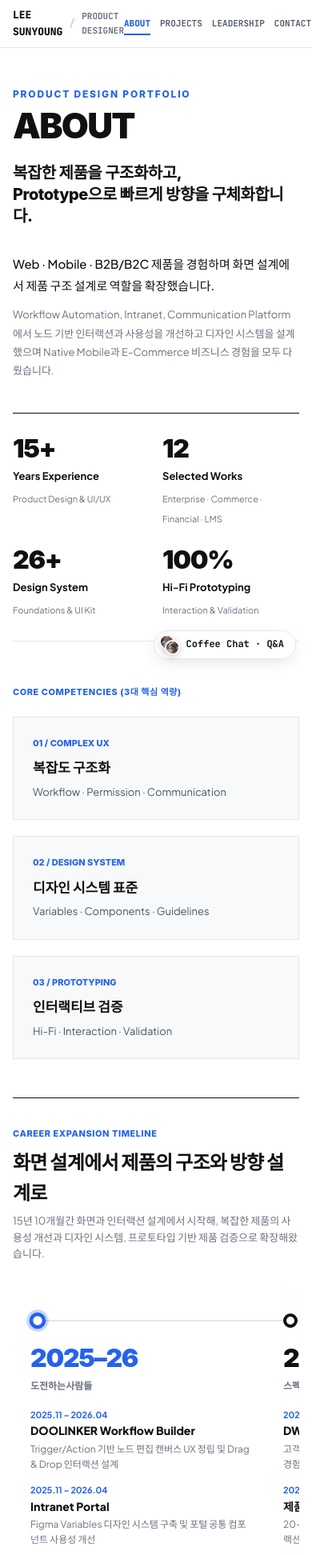
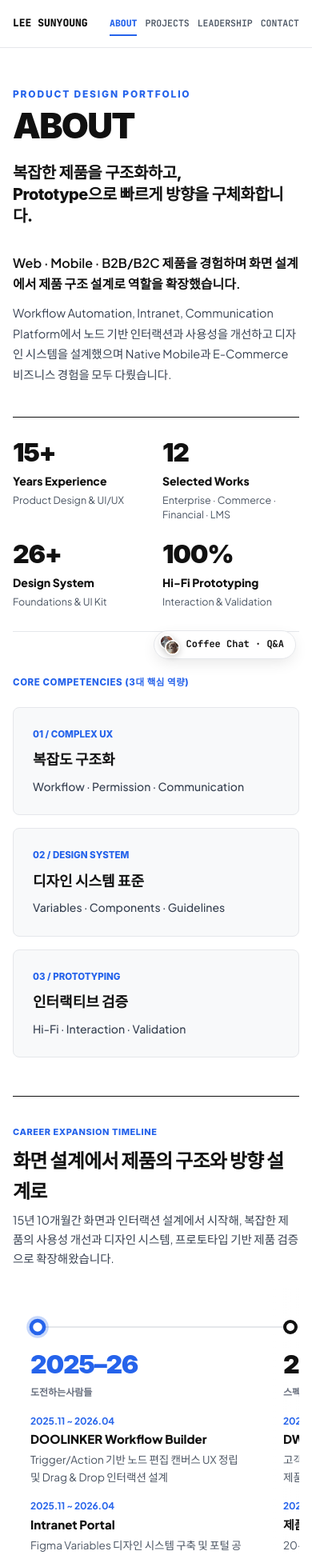
Before and after one commit to mobius38/sylee-portfolio, a React (Vite) app: page / in a window 390 px wide. Shown: the top 1944 px of the page at 80% size. Built offline with nearby package versions, Linux system fonts and the light colour scheme; the HTML template or start-up script is replaced by a standard one.

Commit message:
fix(ui): resolve mobile GNB header overlap and enhance body description font size & contrast

```diff
--- a/src/components/layout/GnbHeader.tsx
+++ b/src/components/layout/GnbHeader.tsx
@@ -57,16 +57,21 @@ export function GnbHeader({ w }: { w: number }) {
           display: "flex",
           alignItems: "center",
           gap: "8px",
+          whiteSpace: "nowrap",
         }}
       >
         <span>LEE SUNYOUNG</span>
-        <span style={{ color: "#D1D5DB" }}>/</span>
-        <span style={{ fontSize: "11px", color: "#6B7280", fontWeight: 700 }}>PRODUCT DESIGNER</span>
+        {!isMobile && (
+          <>
+            <span style={{ color: "#D1D5DB" }}>/</span>
+            <span style={{ fontSize: "11px", color: "#6B7280", fontWeight: 700 }}>PRODUCT DESIGNER</span>
+          </>
+        )}
       </a>
 
       {/* Nav 4 Items + Download Button */}
-      <div style={{ display: "flex", alignItems: "center", gap: isMobile ? "12px" : "28px" }}>
-        <nav style={{ display: "flex", gap: isMobile ? "12px" : "24px" }}>
+      <div style={{ display: "flex", alignItems: "center", gap: isMobile ? "8px" : "28px" }}>
+        <nav style={{ display: "flex", gap: isMobile ? "10px" : "24px" }}>
           {navItems.map((item) => {
             const isActive = activeSection === item.id;
             return (
@@ -75,12 +80,13 @@ export function GnbHeader({ w }: { w: number }) {
                 href={item.href}
                 style={{
                   fontFamily: "'JetBrains Mono', monospace",
-                  fontSize: isMobile ? "11px" : "13px",
+                  fontSize: isMobile ? "11.5px" : "13px",
                   fontWeight: isActive ? 900 : 600,
                   color: isActive ? "#2563EB" : "#4B5563",
                   textDecoration: "none",
                   position: "relative",
                   padding: "4px 0",
+                  whiteSpace: "nowrap",
                   transition: "color 0.15s ease",
                 }}
               >
--- a/src/components/sections/HeroProfileSection.tsx
+++ b/src/components/sections/HeroProfileSection.tsx
@@ -252,10 +252,10 @@ export function HeroProfileSection({ w }: { w: number }) {
 
       {/* 2. Narrative Sentences */}
       <div style={{ maxWidth: "960px", marginBottom: isMobile ? "40px" : "60px" }}>
-        <p style={{ fontSize: isMobile ? "15px" : "18px", color: "#111111", lineHeight: 1.8, fontWeight: 500, margin: "0 0 12px 0" }}>
+        <p style={{ fontSize: isMobile ? "16px" : "19px", color: "#111111", lineHeight: 1.6, fontWeight: 600, margin: "0 0 12px 0" }}>
           Web · Mobile · B2B/B2C 제품을 경험하며 화면 설계에서 제품 구조 설계로 역할을 확장했습니다.
         </p>
-        <p style={{ fontSize: isMobile ? "13px" : "16px", color: "#6B7280", lineHeight: 1.8, margin: 0 }}>
+        <p style={{ fontSize: isMobile ? "14.5px" : "16.5px", color: "#374151", lineHeight: 1.75, margin: 0 }}>
           Workflow Automation, Intranet, Communication Platform에서 노드 기반 인터랙션과 사용성을 개선하고 디자인 시스템을 설계했으며 Native Mobile과 E-Commerce 비즈니스 경험을 모두 다뤘습니다.
         </p>
       </div>
@@ -288,10 +288,10 @@ export function HeroProfileSection({ w }: { w: number }) {
             >
               {m.num}
             </span>
-            <strong style={{ fontSize: isMobile ? "13px" : "15px", color: "#111111", display: "block", marginBottom: "3px" }}>
+            <strong style={{ fontSize: isMobile ? "14px" : "16px", color: "#111111", fontWeight: 800, display: "block", marginBottom: "4px" }}>
               {m.label}
             </strong>
-            <span style={{ fontSize: isMobile ? "11px" : "13px", color: "#6B7280" }}>
+            <span style={{ fontSize: isMobile ? "12.5px" : "13.5px", color: "#4B5563", lineHeight: 1.45, display: "block" }}>
               {m.sub}
             </span>
           </div>
@@ -301,38 +301,38 @@ export function HeroProfileSection({ w }: { w: number }) {
       {/* 4. 3 Core Competencies */}
       <div style={{ marginBottom: isMobile ? "48px" : "80px" }}>
         <div style={{ marginBottom: "20px" }}>
-          <span style={{ fontFamily: "'Inter', -apple-system, BlinkMacSystemFont, 'Pretendard', sans-serif", fontSize: "11px", fontWeight: 800, color: "#2563EB", letterSpacing: "0.05em" }}>
+          <span style={{ fontFamily: "'Inter', -apple-system, BlinkMacSystemFont, 'Pretendard', sans-serif", fontSize: "11.5px", fontWeight: 800, color: "#2563EB", letterSpacing: "0.05em" }}>
             CORE COMPETENCIES (3대 핵심 역량)
           </span>
         </div>
 
-        <div style={{ display: "grid", gridTemplateColumns: isMobile ? "1fr" : "repeat(3, 1fr)", gap: isMobile ? "20px" : "32px" }}>
-          <div style={{ padding: "24px", backgroundColor: "#F8F9FA", border: "1px solid #E5E7EB" }}>
-            <span style={{ fontFamily: "'Inter', -apple-system, BlinkMacSystemFont, 'Pretendard', sans-serif", fontSize: "11px", fontWeight: 800, color: "#2563EB", display: "block", marginBottom: "8px" }}>
+        <div style={{ display: "grid", gridTemplateColumns: isMobile ? "1fr" : "repeat(3, 1fr)", gap: isMobile ? "16px" : "32px" }}>
+          <div style={{ padding: "24px", backgroundColor: "#F8F9FA", border: "1px solid #E5E7EB", borderRadius: "8px" }}>
+            <span style={{ fontFamily: "'Inter', -apple-system, BlinkMacSystemFont, 'Pretendard', sans-serif", fontSize: "11.5px", fontWeight: 800, color: "#2563EB", display: "block", marginBottom: "8px" }}>
               01 / COMPLEX UX
             </span>
-            <h3 style={{ fontSize: isMobile ? "17px" : "20px", fontWeight: 900, color: "#111111", margin: "0 0 6px 0" }}>복잡도 구조화</h3>
-            <p style={{ fontSize: "13px", color: "#4B5563", margin: 0, lineHeight: 1.6 }}>
+            <h3 style={{ fontSize: isMobile ? "18px" : "20px", fontWeight: 900, color: "#111111", margin: "0 0 8px 0" }}>복잡도 구조화</h3>
+            <p style={{ fontSize: isMobile ? "14px" : "14.5px", color: "#374151", margin: 0, lineHeight: 1.6, fontWeight: 500 }}>
               Workflow · Permission · Communication
             </p>
           </div>
 
-          <div style={{ padding: "24px", backgroundColor: "#F8F9FA", border: "1px solid #E5E7EB" }}>
-            <span style={{ fontFamily: "'Inter', -apple-system, BlinkMacSystemFont, 'Pretendard', sans-serif", fontSize: "11px", fontWeight: 800, color: "#2563EB", display: "block", marginBottom: "8px" }}>
+          <div style={{ padding: "24px", backgroundColor: "#F8F9FA", border: "1px solid #E5E7EB", borderRadius: "8px" }}>
+            <span style={{ fontFamily: "'Inter', -apple-system, BlinkMacSystemFont, 'Pretendard', sans-serif", fontSize: "11.5px", fontWeight: 800, color: "#2563EB", display: "block", marginBottom: "8px" }}>
               02 / DESIGN SYSTEM
             </span>
-            <h3 style={{ fontSize: isMobile ? "17px" : "20px", fontWeight: 900, color: "#111111", margin: "0 0 6px 0" }}>디자인 시스템 표준</h3>
-            <p style={{ fontSize: "13px", color: "#4B5563", margin: 0, lineHeight: 1.6 }}>
+            <h3 style={{ fontSize: isMobile ? "18px" : "20px", fontWeight: 900, color: "#111111", margin: "0 0 8px 0" }}>디자인 시스템 표준</h3>
+            <p style={{ fontSize: isMobile ? "14px" : "14.5px", color: "#374151", margin: 0, lineHeight: 1.6, fontWeight: 500 }}>
               Variables · Components · Guidelines
             </p>
           </div>
 
-          <div style={{ padding: "24px", backgroundColor: "#F8F9FA", border: "1px solid #E5E7EB" }}>
-            <span style={{ fontFamily: "'Inter', -apple-system, BlinkMacSystemFont, 'Pretendard', sans-serif", fontSize: "11px", fontWeight: 800, color: "#2563EB", display: "block", marginBottom: "8px" }}>
+          <div style={{ padding: "24px", backgroundColor: "#F8F9FA", border: "1px solid #E5E7EB", borderRadius: "8px" }}>
+            <span style={{ fontFamily: "'Inter', -apple-system, BlinkMacSystemFont, 'Pretendard', sans-serif", fontSize: "11.5px", fontWeight: 800, color: "#2563EB", display: "block", marginBottom: "8px" }}>
               03 / PROTOTYPING
             </span>
-            <h3 style={{ fontSize: isMobile ? "17px" : "20px", fontWeight: 900, color: "#111111", margin: "0 0 6px 0" }}>인터랙티브 검증</h3>
-            <p style={{ fontSize: "13px", color: "#4B5563", margin: 0, lineHeight: 1.6 }}>
+            <h3 style={{ fontSize: isMobile ? "18px" : "20px", fontWeight: 900, color: "#111111", margin: "0 0 8px 0" }}>인터랙티브 검증</h3>
+            <p style={{ fontSize: isMobile ? "14px" : "14.5px", color: "#374151", margin: 0, lineHeight: 1.6, fontWeight: 500 }}>
               Hi-Fi · Interaction · Validation
             </p>
           </div>
@@ -353,7 +353,7 @@ export function HeroProfileSection({ w }: { w: number }) {
           <h3 style={{ fontSize: isMobile ? "24px" : "36px", fontWeight: 900, color: "#111111", margin: "0 0 6px 0", letterSpacing: "-0.03em" }}>
             화면 설계에서 제품의 구조와 방향 설계로
           </h3>
-          <p style={{ fontSize: isMobile ? "13px" : "15px", color: "#6B7280", margin: 0 }}>
+          <p style={{ fontSize: isMobile ? "14.5px" : "16px", color: "#374151", lineHeight: 1.65, margin: 0 }}>
             15년 10개월간 화면과 인터랙션 설계에서 시작해, 복잡한 제품의 사용성 개선과 디자인 시스템, 프로토타입 기반 제품 검증으로 확장해왔습니다.
           </p>
         </div>
@@ -547,16 +547,16 @@ export function HeroProfileSection({ w }: { w: number }) {
                     </div>
 
                     {/* 🌟 Vertical Structured Project Details List */}
-                    <div style={{ display: "flex", flexDirection: "column", gap: "14px", paddingLeft: "6px" }}>
+                    <div style={{ display: "flex", flexDirection: "column", gap: "16px", paddingLeft: "6px" }}>
                       {m.items.map((item, iIdx) => (
                         <div key={iIdx} style={{ display: "flex", flexDirection: "column", gap: "2px" }}>
-                          <span style={{ fontSize: "11px", color: "#2563EB", fontWeight: 700, letterSpacing: "-0.01em" }}>
+                          <span style={{ fontSize: "12px", color: "#2563EB", fontWeight: 700, letterSpacing: "-0.01em" }}>
                             {item.date}
                           </span>
-                          <strong style={{ fontSize: "14px", color: "#111111", fontWeight: 800, lineHeight: 1.4 }}>
+                          <strong style={{ fontSize: "15px", color: "#111111", fontWeight: 800, lineHeight: 1.4 }}>
                             {item.title}
                           </strong>
-                          <p style={{ fontSize: "12px", color: "#6B7280", lineHeight: 1.55, margin: "2px 0 0 0" }}>
+                          <p style={{ fontSize: isMobile ? "13.5px" : "14px", color: "#4B5563", lineHeight: 1.6, margin: "3px 0 0 0" }}>
                             {item.desc}
                           </p>
                         </div>
```
